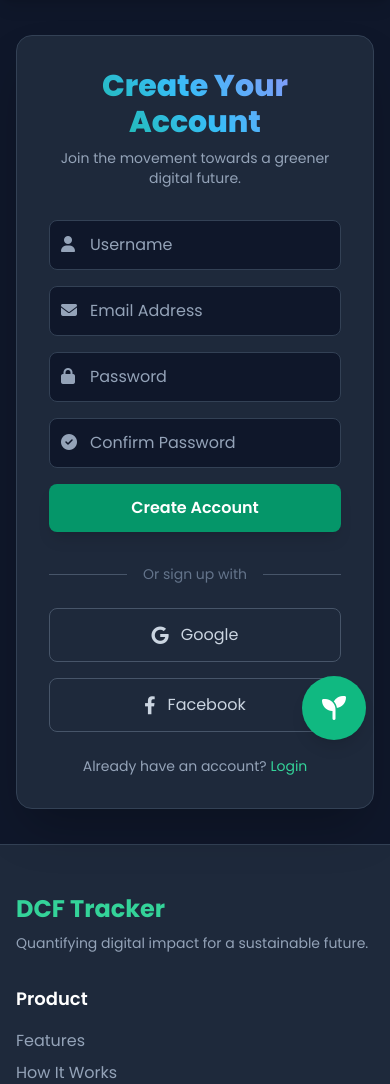
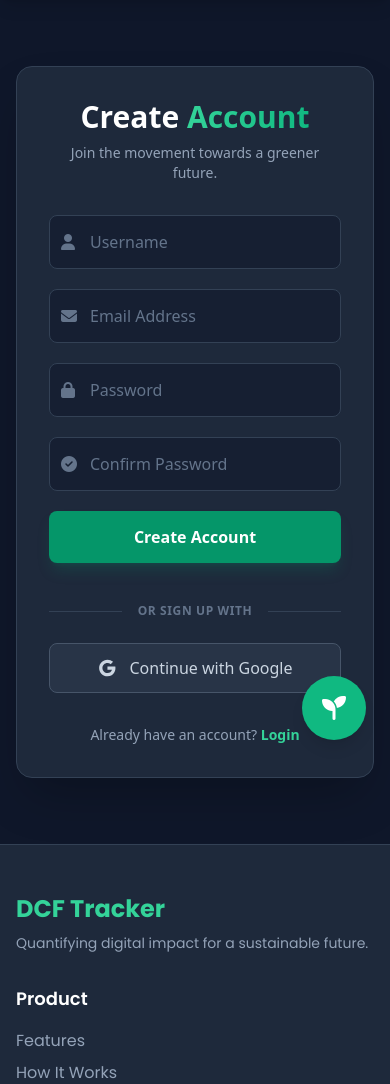
Before and after one commit to Adithya151/DCF---racker, a Django app: page /users/signup/ in a window 390 px wide. Shown: the part 80-1164 px from the top of the page. Run offline with Django 5.2, Linux system fonts and the light colour scheme; some libraries are stand-ins or nearby versions.

Commit message:
OAuth is added

```diff
--- a/users/templates/users/register.html
+++ b/users/templates/users/register.html
@@ -1,13 +1,9 @@
 {% extends "base.html" %}
 {% load static %}
-{% comment %}
-  This template assumes you might eventually use a custom Django form
-  to apply CSS classes directly, which is the recommended approach.
-{% endcomment %}
 
 {% block content %}
 <style>
-    /* Keyframes for animations */
+    /* Custom Animations */
     @keyframes fadeInUp {
         from { opacity: 0; transform: translateY(20px); }
         to { opacity: 1; transform: translateY(0); }
@@ -18,87 +14,129 @@
     }
     .animate-fade-in-up { animation: fadeInUp 0.8s ease-out forwards; }
     .animate-fade-in { animation: fadeIn 1.2s ease-out forwards; }
+
+    /* Text Gradient Utility if not in base.css */
+    .text-gradient {
+        background: linear-gradient(to right, #34d399, #10b981);
+        -webkit-background-clip: text;
+        -webkit-text-fill-color: transparent;
+    }
 </style>
 
-<div class="min-h-screen bg-slate-900 flex justify-center items-center p-4">
-    <div class="relative flex w-full max-w-5xl h-auto min-h-[600px] bg-slate-800 rounded-2xl shadow-2xl overflow-hidden border border-slate-700">
+<div class="min-h-screen bg-slate-900 flex justify-center items-center p-4 font-sans">
+    <div class="relative flex w-full max-w-5xl bg-slate-800 rounded-2xl shadow-2xl overflow-hidden border border-slate-700 min-h-[650px]">
 
-        <!-- Left Side: The Image (DIFFERENT from login) -->
+        <!-- Left Side: The Image -->
         <div class="hidden md:block w-1/2 relative animate-fade-in">
-            <!-- Replace this URL with your own high-quality image that evokes growth/nature -->
-            <img src="https://images.pexels.com/photos/807598/pexels-photo-807598.jpeg?auto=compress&cs=tinysrgb&w=1260&h=750&dpr=2')"
+            <!-- Fixed syntax error in URL -->
+            <img src="https://images.pexels.com/photos/807598/pexels-photo-807598.jpeg?auto=compress&cs=tinysrgb&w=1260&h=750&dpr=2"
                  alt="A green leaf with water droplets, symbolizing growth and nature"
                  class="w-full h-full object-cover">
-            <!-- Overlay -->
-            <div class="absolute inset-0 bg-gradient-to-t from-slate-900/60 via-slate-900/20 to-transparent"></div>
+
+            <!-- Enhanced Overlay for better text readability -->
+            <div class="absolute inset-0 bg-gradient-to-t from-slate-900/90 via-slate-900/40 to-transparent"></div>
+
             <!-- Text on Image -->
-            <div class="absolute bottom-10 left-10">
-                <h2 class="text-3xl font-bold text-white">Start Your Green Journey Today.</h2>
-                <p class="text-slate-300 mt-2">Join a community making a tangible difference.</p>
+            <div class="absolute bottom-10 left-10 right-10 z-10">
+                <h2 class="text-3xl font-bold text-white leading-tight">Start Your Green Journey Today.</h2>
+                <p class="text-slate-300 mt-3 text-lg">Join a community making a tangible difference in the digital world.</p>
             </div>
         </div>
 
         <!-- Right Side: The Form -->
-        <div class="w-full md:w-1/2 p-8 sm:p-12 flex flex-col justify-center animate-fade-in-up">
+        <div class="w-full md:w-1/2 p-8 sm:p-12 flex flex-col justify-center animate-fade-in-up relative z-10">
             <div class="max-w-md mx-auto w-full">
+
                 <!-- Header -->
                 <div class="text-center mb-8">
-                    <h2 class="text-3xl font-extrabold gradient-text">Create Your Account</h2>
-                    <p class="mt-2 text-sm text-slate-400">Join the movement towards a greener digital future.</p>
+                    <h2 class="text-3xl font-extrabold text-white">
+                        Create <span class="text-gradient">Account</span>
+                    </h2>
+                    <p class="mt-2 text-sm text-slate-400">Join the movement towards a greener future.</p>
                 </div>
 
                 <!-- Django Messages (Error Handling) -->
                 {% if messages %}
-                    <div class="mb-4 space-y-2">
+                    <div class="mb-6 space-y-2">
                         {% for message in messages %}
-                          <div class="bg-red-500/10 border border-red-500/30 text-red-400 px-4 py-3 rounded-lg text-sm" role="alert">
-                            <i class="fas fa-exclamation-circle mr-2"></i><span>{{ message }}</span>
+                          <div class="bg-red-500/10 border border-red-500/30 text-red-400 px-4 py-3 rounded-lg text-sm flex items-center shadow-sm" role="alert">
+                            <i class="fas fa-exclamation-circle mr-2"></i>
+                            <span>{{ message }}</span>
                           </div>
                         {% endfor %}
                     </div>
                 {% endif %}
 
                 <!-- Registration Form -->
-                <form method="POST" class="space-y-4">
+                <form method="POST" class="space-y-5">
                     {% csrf_token %}
 
-                    <!-- Using the improved input field styles for better contrast -->
-                    <div class="relative"><span class="absolute left-3 top-1/2 -translate-y-1/2 text-slate-400"><i class="fas fa-user"></i></span>
-                        <input type="text" name="username" placeholder="Username" required class="w-full pl-10 pr-4 py-3 bg-slate-900 border border-slate-700 rounded-lg text-slate-200 placeholder-slate-400 focus:outline-none focus:ring-2 focus:ring-emerald-500 transition-all">
+                    <!-- Username -->
+                    <div class="relative group">
+                        <span class="absolute left-3 top-1/2 -translate-y-1/2 text-slate-500 group-focus-within:text-emerald-500 transition-colors">
+                            <i class="fas fa-user"></i>
+                        </span>
+                        <input type="text" name="username" placeholder="Username" required autocomplete="username"
+                            class="w-full pl-10 pr-4 py-3.5 bg-slate-900/50 border border-slate-700 rounded-lg text-slate-200 placeholder-slate-500 focus:outline-none focus:ring-2 focus:ring-emerald-500/50 focus:border-emerald-500 transition-all">
                     </div>
-                    <div class="relative"><span class="absolute left-3 top-1/2 -translate-y-1/2 text-slate-400"><i class="fas fa-envelope"></i></span>
-                        <input type="email" name="email" placeholder="Email Address" required class="w-full pl-10 pr-4 py-3 bg-slate-900 border border-slate-700 rounded-lg text-slate-200 placeholder-slate-400 focus:outline-none focus:ring-2 focus:ring-emerald-500 transition-all">
+
+                    <!-- Email -->
+                    <div class="relative group">
+                        <span class="absolute left-3 top-1/2 -translate-y-1/2 text-slate-500 group-focus-within:text-emerald-500 transition-colors">
+                            <i class="fas fa-envelope"></i>
+                        </span>
+                        <input type="email" name="email" placeholder="Email Address" required autocomplete="email"
+                            class="w-full pl-10 pr-4 py-3.5 bg-slate-900/50 border border-slate-700 rounded-lg text-slate-200 placeholder-slate-500 focus:outline-none focus:ring-2 focus:ring-emerald-500/50 focus:border-emerald-500 transition-all">
                     </div>
-                    <div class="relative"><span class="absolute left-3 top-1/2 -translate-y-1/2 text-slate-400"><i class="fas fa-lock"></i></span>
-                        <input type="password" name="password" placeholder="Password" required class="w-full pl-10 pr-4 py-3 bg-slate-900 border border-slate-700 rounded-lg text-slate-200 placeholder-slate-400 focus:outline-none focus:ring-2 focus:ring-emerald-500 transition-all">
+
+                    <!-- Password -->
+                    <div class="relative group">
+                        <span class="absolute left-3 top-1/2 -translate-y-1/2 text-slate-500 group-focus-within:text-emerald-500 transition-colors">
+                            <i class="fas fa-lock"></i>
+                        </span>
+                        <input type="password" name="password" placeholder="Password" required autocomplete="new-password"
+                            class="w-full pl-10 pr-4 py-3.5 bg-slate-900/50 border border-slate-700 rounded-lg text-slate-200 placeholder-slate-500 focus:outline-none focus:ring-2 focus:ring-emerald-500/50 focus:border-emerald-500 transition-all">
                     </div>
-                    <div class="relative"><span class="absolute left-3 top-1/2 -translate-y-1/2 text-slate-400"><i class="fas fa-check-circle"></i></span>
-                        <input type="password" name="password2" placeholder="Confirm Password" required class="w-full pl-10 pr-4 py-3 bg-slate-900 border border-slate-700 rounded-lg text-slate-200 placeholder-slate-400 focus:outline-none focus:ring-2 focus:ring-emerald-500 transition-all">
+
+                    <!-- Confirm Password -->
+                    <div class="relative group">
+                        <span class="absolute left-3 top-1/2 -translate-y-1/2 text-slate-500 group-focus-within:text-emerald-500 transition-colors">
+                            <i class="fas fa-check-circle"></i>
+                        </span>
+                        <input type="password" name="password2" placeholder="Confirm Password" required autocomplete="new-password"
+                            class="w-full pl-10 pr-4 py-3.5 bg-slate-900/50 border border-slate-700 rounded-lg text-slate-200 placeholder-slate-500 focus:outline-none focus:ring-2 focus:ring-emerald-500/50 focus:border-emerald-500 transition-all">
                     </div>
 
                     <!-- Submit Button -->
-                    <button type="submit" class="w-full bg-emerald-600 text-white font-semibold py-3 rounded-lg hover:bg-emerald-700 transform hover:-translate-y-1 shadow-lg hover:shadow-emerald-600/40 focus:outline-none focus:ring-2 focus:ring-offset-2 focus:ring-offset-slate-800 focus:ring-emerald-500 transition-all duration-300">
+                    <button type="submit" class="w-full bg-emerald-600 text-white font-bold py-3.5 rounded-lg hover:bg-emerald-500 transform hover:-translate-y-0.5 shadow-lg shadow-emerald-600/20 focus:outline-none focus:ring-2 focus:ring-offset-2 focus:ring-offset-slate-800 focus:ring-emerald-500 transition-all duration-200">
                         Create Account
                     </button>
                 </form>
 
                 <!-- Social Logins -->
-                <div class="mt-6">
-                    <div class="relative flex py-2 items-center"><div class="flex-grow border-t border-slate-600"></div><span class="flex-shrink mx-4 text-slate-500 text-sm">Or sign up with</span><div class="flex-grow border-t border-slate-600"></div></div>
-                    <div class="mt-4 grid grid-cols-1 sm:grid-cols-2 gap-4">
-                        <a href="#" class="w-full flex items-center justify-center py-3 px-4 border border-slate-600 rounded-lg text-slate-300 hover:bg-slate-700 hover:border-slate-500 transition-all duration-300">
-                            <i class="fab fa-google text-lg mr-3"></i><span class="font-medium">Google</span>
-                        </a>
-                        <a href="#" class="w-full flex items-center justify-center py-3 px-4 border border-slate-600 rounded-lg text-slate-300 hover:bg-slate-700 hover:border-slate-500 transition-all duration-300">
-                            <i class="fab fa-facebook-f text-lg mr-3"></i><span class="font-medium">Facebook</span>
+                <div class="mt-8">
+                    <div class="relative flex py-2 items-center">
+                        <div class="flex-grow border-t border-slate-700"></div>
+                        <span class="flex-shrink mx-4 text-slate-500 text-xs uppercase tracking-wider font-semibold">Or sign up with</span>
+                        <div class="flex-grow border-t border-slate-700"></div>
+                    </div>
+
+                    <!-- Single Column for Google (Grid removed for single item) -->
+                    <div class="mt-4">
+                        <a href="/accounts/google/login/" class="w-full flex items-center justify-center py-3 px-4 bg-slate-700/50 border border-slate-600 rounded-lg text-slate-300 hover:bg-slate-700 hover:text-white hover:border-slate-500 transition-all duration-300">
+                            <!-- Google Icon -->
+                            <svg class="w-5 h-5 mr-3" viewBox="0 0 24 24" fill="currentColor">
+                                <path d="M12.545,10.239v3.821h5.445c-0.712,2.315-2.647,3.972-5.445,3.972c-3.332,0-6.033-2.701-6.033-6.032s2.701-6.032,6.033-6.032c1.498,0,2.866,0.549,3.921,1.453l2.814-2.814C17.503,2.988,15.139,2,12.545,2C7.021,2,2.543,6.477,2.543,12s4.478,10,10.002,10c8.396,0,10.249-7.85,9.426-11.748L12.545,10.239z"/>
+                            </svg>
+                            <span class="font-medium">Continue with Google</span>
                         </a>
                     </div>
                 </div>
 
                 <!-- Link to Login -->
-                <p class="text-sm text-center text-slate-400 mt-6">
+                <p class="text-sm text-center text-slate-400 mt-8">
                     Already have an account?
-                    <a href="{% url 'login' %}" class="font-medium text-emerald-400 hover:text-emerald-300 hover:underline">Login</a>
+                    <a href="{% url 'login' %}" class="font-semibold text-emerald-400 hover:text-emerald-300 hover:underline transition-colors">Login</a>
                 </p>
             </div>
         </div>
```
